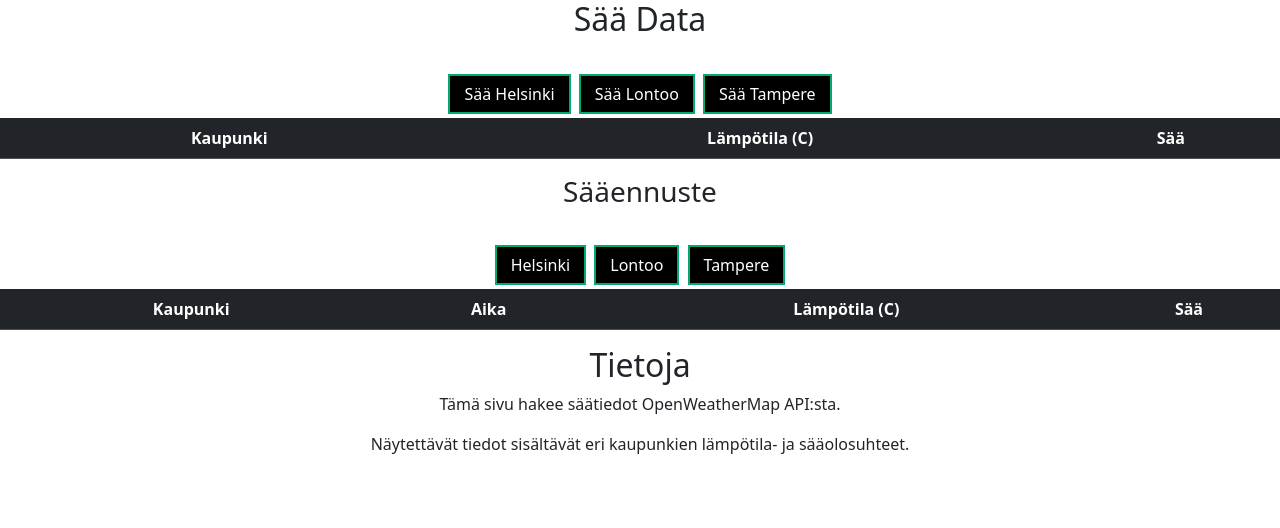
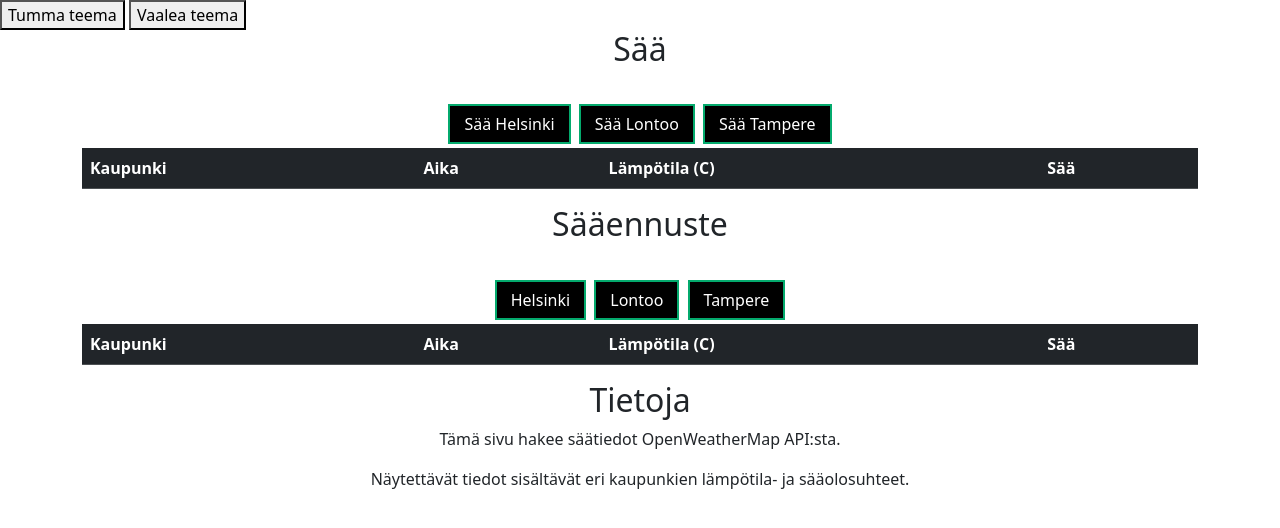
Before and after one commit to Tonifer1/WeatherApp, a plain HTML site: page index.html in a window 1280 px wide. Drawn offline with nearby package versions, Linux system fonts and the light colour scheme.

Commit message:
'#'Teema

```diff
--- a/funktiot.js
+++ b/funktiot.js
@@ -4,9 +4,12 @@ function loadWeatherData(city) {
         url: 'https://api.openweathermap.org/data/2.5/weather?q=' + city + '&appid=d493fdf9dabb2c2a8d6f2e1917f28438&units=metric',
         method: 'GET',
         success: function(response) {
+            var currentTime = new Date(response.dt * 1000);
+            var currentTimeString = currentTime.toLocaleTimeString();
             $('#myTable tbody').append(`
                 <tr>
                     <td>${response.name}</td>
+                    <td>${currentTimeString}</td>
                     <td>${response.main.temp}</td>
                     <td>${response.weather[0].main}</td>
                 </tr>
@@ -40,3 +43,26 @@ function loadForecast(city) {
         }
     });
 }
+function darkTheme() {
+
+    theme = "dark"
+    document.getElementById("all").style.backgroundColor = "black"
+    var headings = document.getElementsByTagName("h2");
+    headings[0].style.color = "silver";
+    headings[1].style.color = "silver";
+    headings[2].style.color = "silver";
+    document.getElementById("about").style.color = "silver"
+
+}
+
+function lightTheme() {
+
+    theme = "light"
+    document.getElementById("all").style.backgroundColor = "white"
+    var headings = document.getElementsByTagName("h2");
+    headings[0].style.color = "black";
+    headings[1].style.color = "black";
+    headings[2].style.color = "black";
+    document.getElementById("about").style.color = "black"
+
+}
--- a/index.html
+++ b/index.html
@@ -11,19 +11,22 @@
     <script src="funktiot.js"></script>
 </head>
 
-<body>
+<body id ="all">
+    <button onclick="darkTheme()">Tumma teema</button>
+    <button onclick="lightTheme()">Vaalea teema</button>
 <center>
-<div id="weatherData">
-    <h2>Sää Data</h2>
+<div class="container" id="weatherData">
+    <h2>Sää</h2>
     <br>
     <button class="button" onclick="loadWeatherData('Helsinki')">Sää Helsinki</button>
     <button class="button" onclick="loadWeatherData('London')">Sää  Lontoo</button>
     <button class="button" onclick="loadWeatherData('Tampere')">Sää Tampere</button>
 
-    <table class="table table-dark table-hover"  id="myTable">
+    <table class="table table-dark table-hover" id="myTable">
         <thead>
             <tr>
                 <th>Kaupunki</th>
+                <th>Aika</th>
                 <th>Lämpötila (C)</th>
                 <th>Sää</th>
             </tr>
@@ -35,12 +38,12 @@
 
 </div>
 
-    <h3>Sääennuste</h3>
+    <h2>Sääennuste</h2>
     <br>
     <button class="button" onclick="loadForecast('Helsinki')"> Helsinki</button>
     <button class="button" onclick="loadForecast('Lontoo')"> Lontoo</button>
     <button class="button" onclick="loadForecast('Tampere')">Tampere</button>
-<div id="forecastData">
+<div class="container" id="forecastData">
     <table class="table table-dark table-hover" id="forecastTable">
         <thead>
             <tr>
--- a/tyyli.css
+++ b/tyyli.css
@@ -1,24 +1,4 @@
-.highlight {
-    background-color:aqua;
-  }
 
-  .highlight2 {
-    background-color:lightgreen;
-  }
-
-  #myTable {
-    background-color: lightgreen;
-    color: black;
-    padding: 30px;
-    text-align: center;
-  }
-
-  #forecastTable{
-    background-color: lightgreen;
-    color: black;
-    padding: 30px;
-    text-align: center;
-  }
   .button {
     background-color:black;
     border: 2px solid #04AA6D;
```
